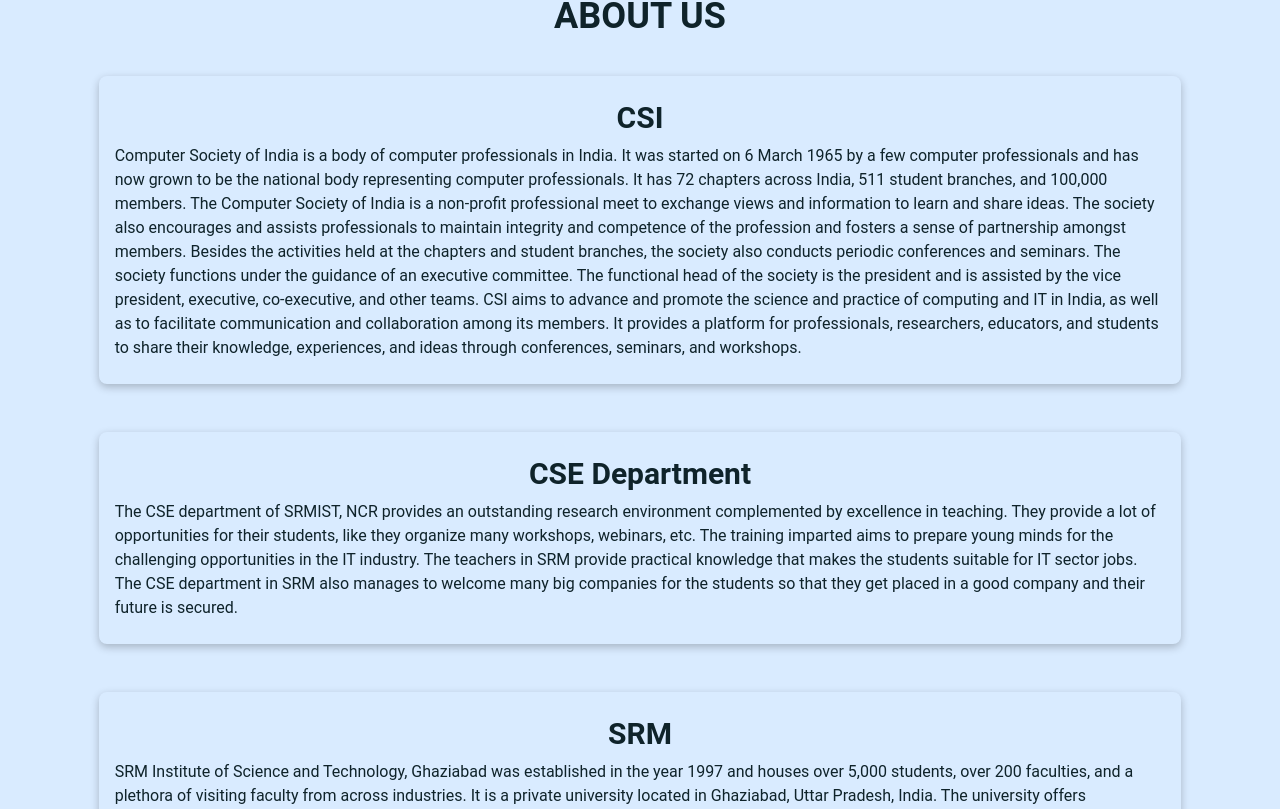
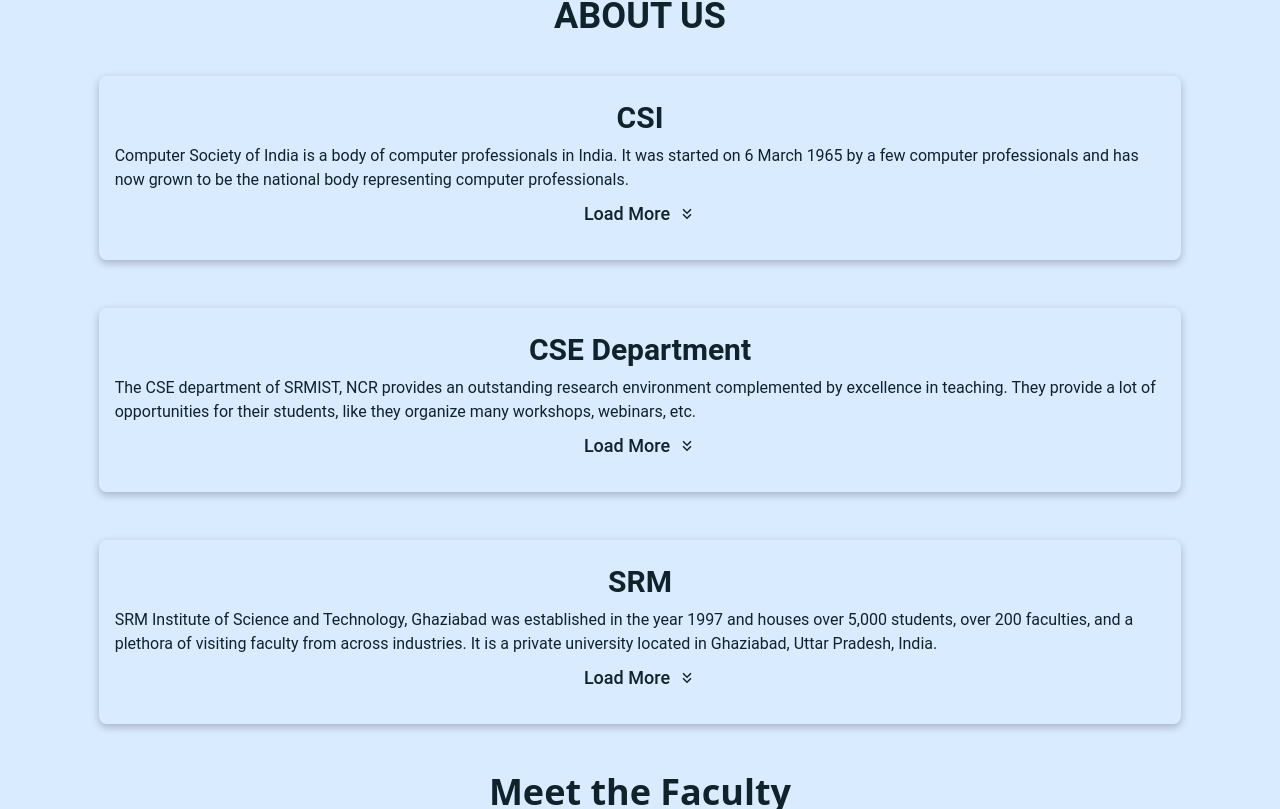
Before and after one commit to mlalith0302/srm-csi-website, a React (Vite) app in the folder csiSite/: page / in a window 1280 px wide. Shown: the part 871-1680 px from the top of the page. Built offline with nearby package versions, Linux system fonts and the light colour scheme.

Commit message:
load more/less buttons for extra text on screen

```diff
--- a/csiSite/src/Components/About/About.jsx
+++ b/csiSite/src/Components/About/About.jsx
@@ -1,6 +1,11 @@
-import React from 'react';
+import React, { useState } from 'react';
+import { MdOutlineKeyboardDoubleArrowUp } from "react-icons/md";
+import { MdKeyboardDoubleArrowDown } from "react-icons/md";
+const About = ({ mode }) => {
 
-const About = ({ mode }) => {
+	const [showCSI, setCSI] = useState(false);
+	const [showCSE, setCSE] = useState(false);
+	const [showSRM, setSRM] = useState(false);
 	return (
 		<section
 			className={`flex flex-col m-4 justify-center gap-4 items-center p-4 ${
@@ -25,7 +30,9 @@
 						professionals in India. It was started on 6 March 1965
 						by a few computer professionals and has now grown to be
 						the national body representing computer professionals.
-						It has 72 chapters across India, 511 student branches,
+						<p className={`text-center p-2 font-medium text-lg hover:cursor-pointer flex gap-2 justify-center items-center  ${showCSI ? 'hidden' : ''}  transition ease-in-out duration-300 `} onClick={()=>setCSI(check => !check)}>Load More <span><MdKeyboardDoubleArrowDown /></span></p>
+						<span className={`${showCSI ? '' : 'hidden'} transition ease-in-out duration-300`}>
+						 It has 72 chapters across India, 511 student branches,
 						and 100,000 members. The Computer Society of India is a
 						non-profit professional meet to exchange views and
 						information to learn and share ideas. The society also
@@ -45,6 +52,8 @@
 						educators, and students to share their knowledge,
 						experiences, and ideas through conferences, seminars,
 						and workshops.
+						</span>
+						<p className={`text-center p-2 font-medium text-lg hover:cursor-pointer flex gap-2 justify-center items-center ${showCSI ? '' : 'hidden'}`} onClick={()=>setCSI(check => !check)}>Load Less <span><MdOutlineKeyboardDoubleArrowUp /></span></p>
 					</p>
 				</div>
 				<div className='m-4 px-4 md:x-8 py-6 rounded-lg shadow-[rgba(0,_0,_0,_0.24)_0px_3px_8px] '>
@@ -56,7 +65,10 @@
 						outstanding research environment complemented by
 						excellence in teaching. They provide a lot of
 						opportunities for their students, like they organize
-						many workshops, webinars, etc. The training imparted
+						many workshops, webinars, etc.
+						<p className={`text-center p-2 font-medium text-lg hover:cursor-pointer flex gap-2 justify-center items-center ${showCSE ? 'hidden' : ''}`} onClick={()=>setCSE(check => !check)}>Load More <span><MdKeyboardDoubleArrowDown /></span></p>
+						<span className={`${showCSE ? '' : 'hidden'}`}>
+						 The training imparted
 						aims to prepare young minds for the challenging
 						opportunities in the IT industry. The teachers in SRM
 						provide practical knowledge that makes the students
@@ -64,6 +76,8 @@
 						also manages to welcome many big companies for the
 						students so that they get placed in a good company and
 						their future is secured.
+						</span>
+						<p className={`text-center p-2 font-medium text-lg hover:cursor-pointer flex gap-2 justify-center items-center ${showCSE ? '' : 'hidden'}`} onClick={()=>setCSE(check => !check)}>Load Less <span><MdOutlineKeyboardDoubleArrowUp /></span></p>
 					</p>
 				</div>
 				<div className='m-4 px-4 md:x-8 py-6 rounded-lg shadow-[rgba(0,_0,_0,_0.24)_0px_3px_8px] '>
@@ -74,6 +88,8 @@
 						students, over 200 faculties, and a plethora of visiting
 						faculty from across industries. It is a private
 						university located in Ghaziabad, Uttar Pradesh, India.
+						<p className={`text-center p-2 font-medium text-lg hover:cursor-pointer flex gap-2 justify-center items-center ${showSRM ? 'hidden' : ''}`} onClick={()=>setSRM(check => !check)}>Load More <span><MdKeyboardDoubleArrowDown /></span></p>
+						<span className={`${showSRM ? '' : 'hidden'}`}>
 						The university offers undergraduate, postgraduate, and
 						doctoral programs in various fields such as engineering,
 						management, computer applications, pharmacy, and
@@ -93,6 +109,8 @@
 						Science and Technology, Ghaziabad campus is a reputed
 						institution known for its quality education and
 						excellent infrastructure.
+						</span>
+						<p className={`text-center p-2 font-medium text-lg hover:cursor-pointer flex gap-2 justify-center items-center ${showSRM ? '' : 'hidden'}`} onClick={()=>setSRM(check => !check)}>Load Less <span><MdOutlineKeyboardDoubleArrowUp /></span></p>
 					</p>
 				</div>
 			</div>
```
